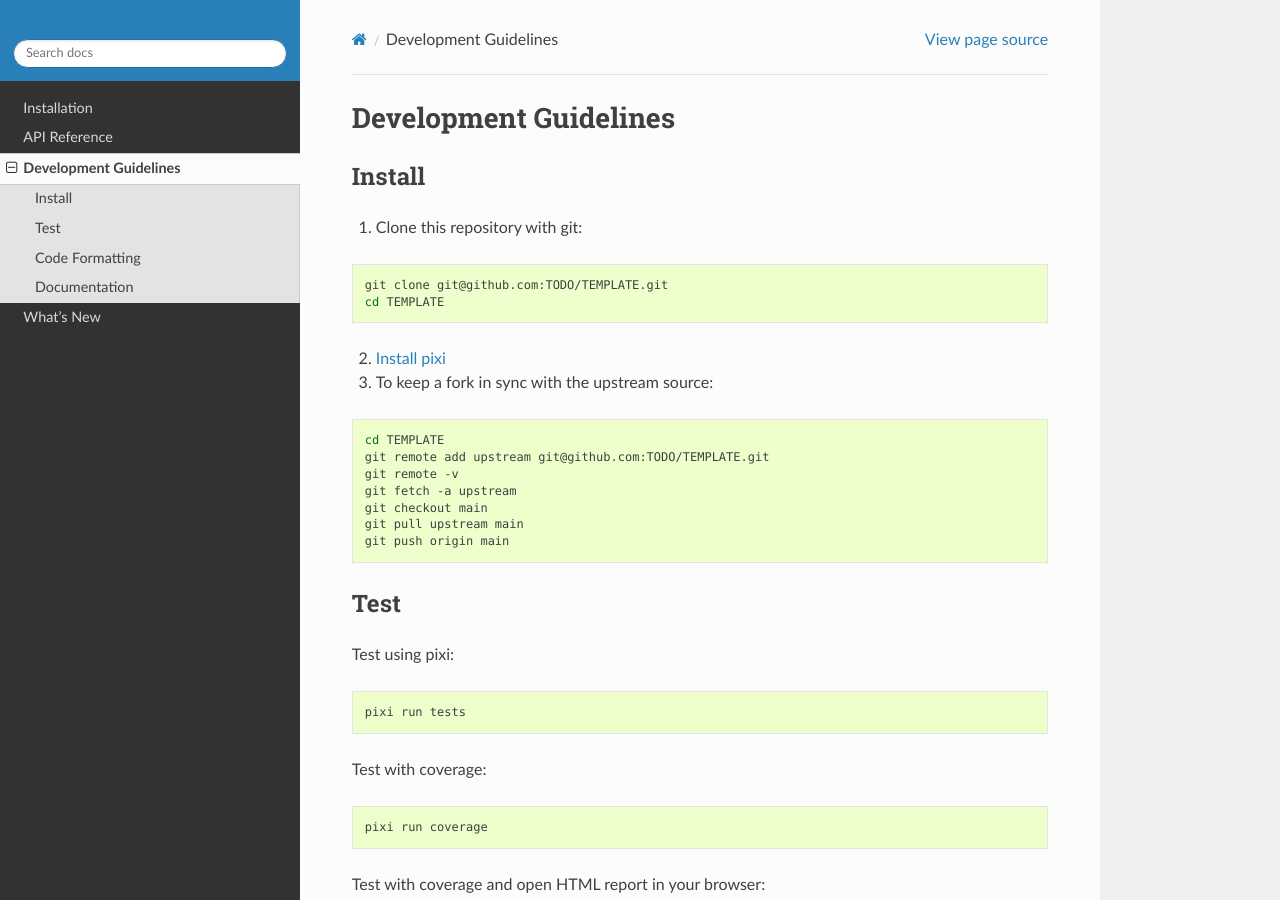
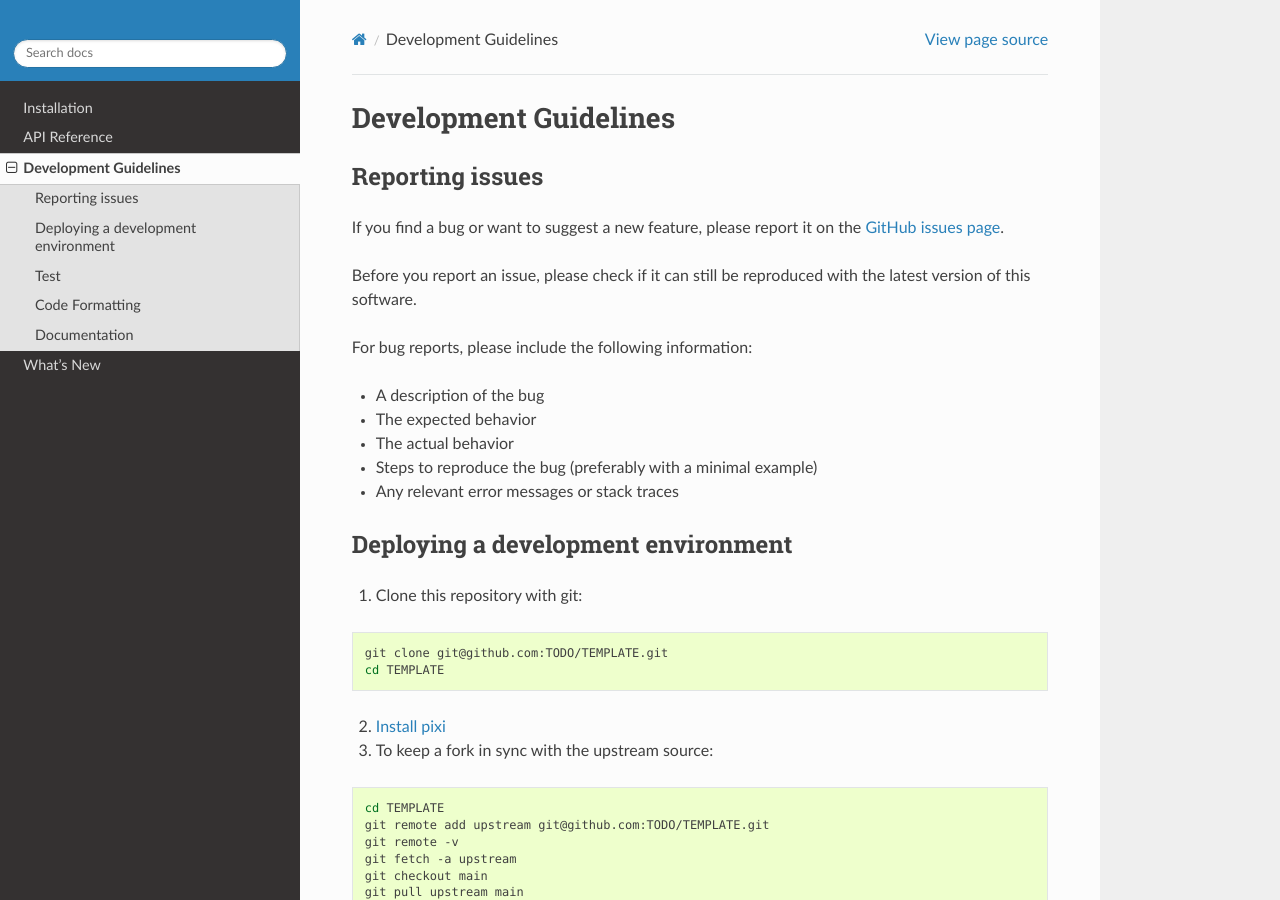
Before and after one commit to crusaderky/python_project_template, a Sphinx documentation site: the page built from doc/develop.rst, in a window 1280 px wide and 900 px high. Built offline with Sphinx 7.4.7 and the Read the Docs theme 3.1.0, drawn with Linux system fonts in a browser that asks for light colours; the version number could not be read and is left out.

Commit message:
New docs section: reporting issues

```diff
--- a/doc/develop.rst
+++ b/doc/develop.rst
@@ -1,8 +1,27 @@
 Development Guidelines
 ======================
 
-Install
--------
+
+Reporting issues
+----------------
+
+If you find a bug or want to suggest a new feature, please report it on the
+`GitHub issues page <https://github.com/TODO/TEMPLATE/issues>`_.
+
+Before you report an issue, please check if it can still be reproduced with the
+latest version of this software.
+
+For bug reports, please include the following information:
+
+- A description of the bug
+- The expected behavior
+- The actual behavior
+- Steps to reproduce the bug (preferably with a minimal example)
+- Any relevant error messages or stack traces
+
+
+Deploying a development environment
+-----------------------------------
 
 1. Clone this repository with git:
 
@@ -24,6 +43,7 @@ Install
    git pull upstream main
    git push origin main
 
+
 Test
 ----
 
@@ -44,6 +64,7 @@ Test with coverage and open HTML report in your browser:
 .. code-block:: bash
 
    pixi run open-coverage
+
 
 Code Formatting
 ---------------
@@ -67,6 +88,7 @@ Now the code linters will be run each time you commit changes.
 You can skip these checks with ``git commit --no-verify`` or with
 the short version ``git commit -n``.
 
+
 Documentation
 -------------
 
--- a/doc/index.rst
+++ b/doc/index.rst
@@ -8,6 +8,7 @@ TEMPLATE: TODO description
    develop
    whats-new
 
+
 License
 -------
 
--- a/doc/installing.rst
+++ b/doc/installing.rst
@@ -8,22 +8,28 @@ TODO add more requirements
 
 - Python 3.11 or later
 
+
 Installing with conda
 ---------------------
+
 .. code-block:: bash
 
     conda install TEMPLATE
 
+
 Installing with pip
 -------------------
+
 .. code-block:: bash
 
     pip install TEMPLATE
+
 
 .. _mindeps_policy:
 
 Minimum dependency versions
 ---------------------------
+
 This project adopts a rolling policy based on `SPEC 0
 <https://scientific-python.org/specs/spec-0000/>`_ regarding the minimum
 supported version of its dependencies.
--- a/doc/whats-new.rst
+++ b/doc/whats-new.rst
@@ -2,8 +2,6 @@
 
 What's New
 ==========
-
-.. _whats-new.0.1.0:
 
 v0.1.0 (TODO YYYY-MM-DD)
 ------------------------
```
